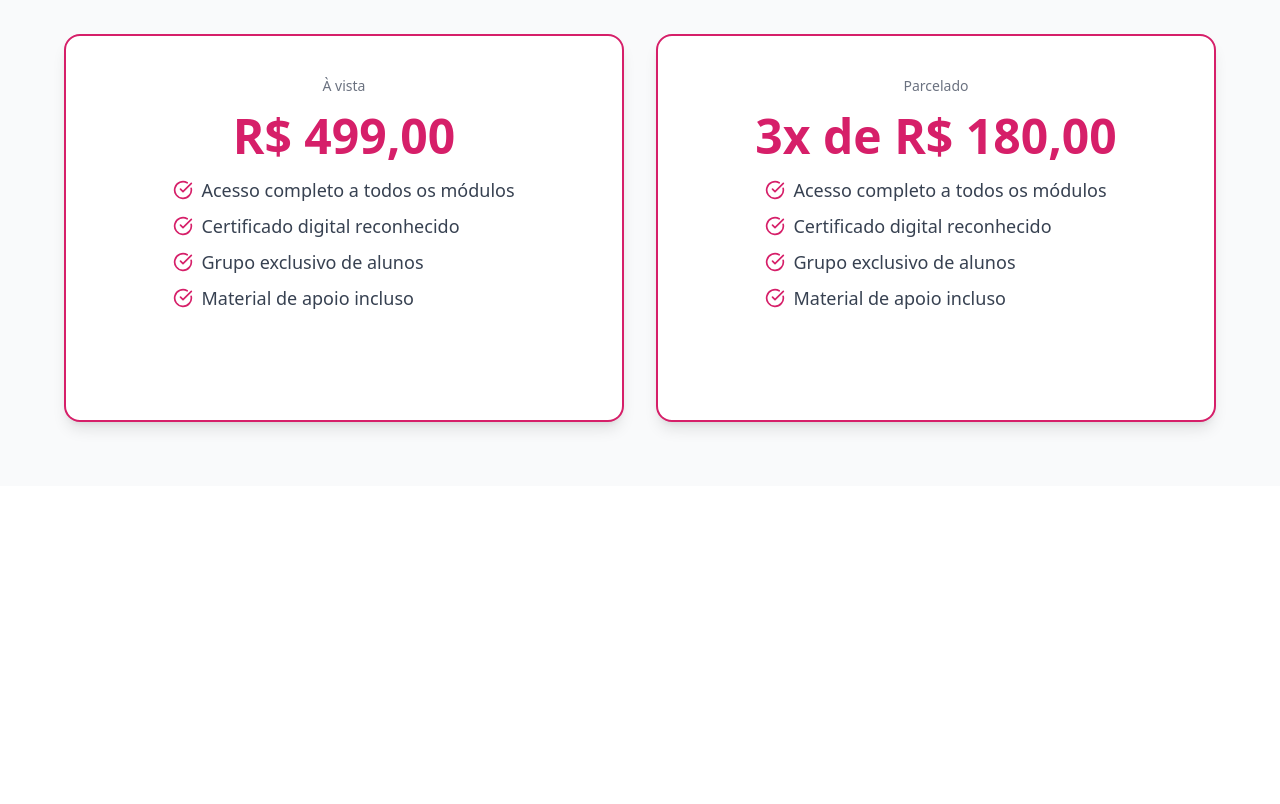
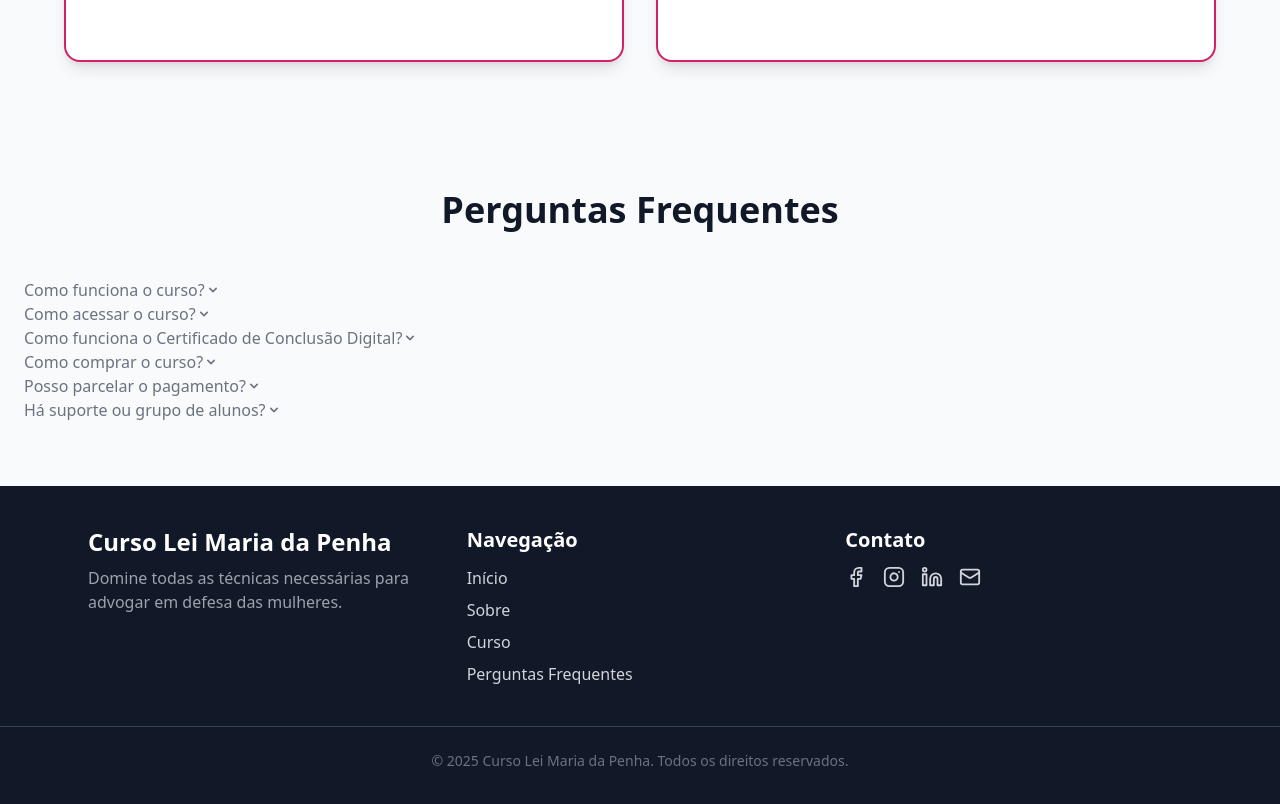
Before and after one commit to regianemr/site-ingrid, a React (Vite) app: page / in a window 1280 px wide. Shown: the part 3140-3944 px from the top of the page. Before the commit the page ends 3626 px from the top, so only its background shows below. Built offline with nearby package versions, Linux system fonts and the light colour scheme.

Commit message:
adcionando componente questions

```diff
--- a/src/App.jsx
+++ b/src/App.jsx
@@ -1,6 +1,7 @@
 import { About } from "./components/About"
 import { ContentModule } from "./components/Content"
 import { Differentials } from "./components/Differentials"
+import { Footer } from "./components/Footer"
 import { Hero } from "./components/Hero"
 import { MyNavbar } from "./components/Navbar"
 import { CoursePricing } from "./components/Price"
@@ -15,14 +16,10 @@ function App() {
       <Hero />
       <ContentModule />
       <Differentials />
-      <Questions />
       <About />
       <CoursePricing />
-      {/* <BrowserRouter>
-        <Routes>
-          <Route index element={<Home />} />
-        </Routes>
-      </BrowserRouter> */}
+      <Questions />
+      <Footer />
     </>
   )
 }
```
